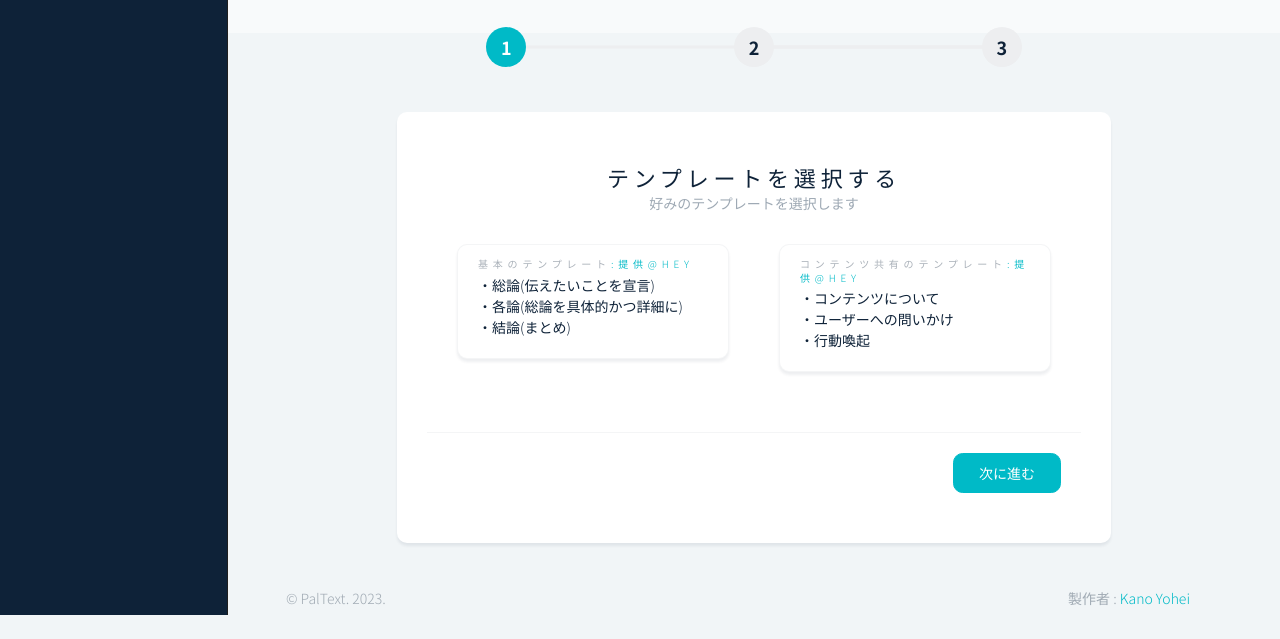
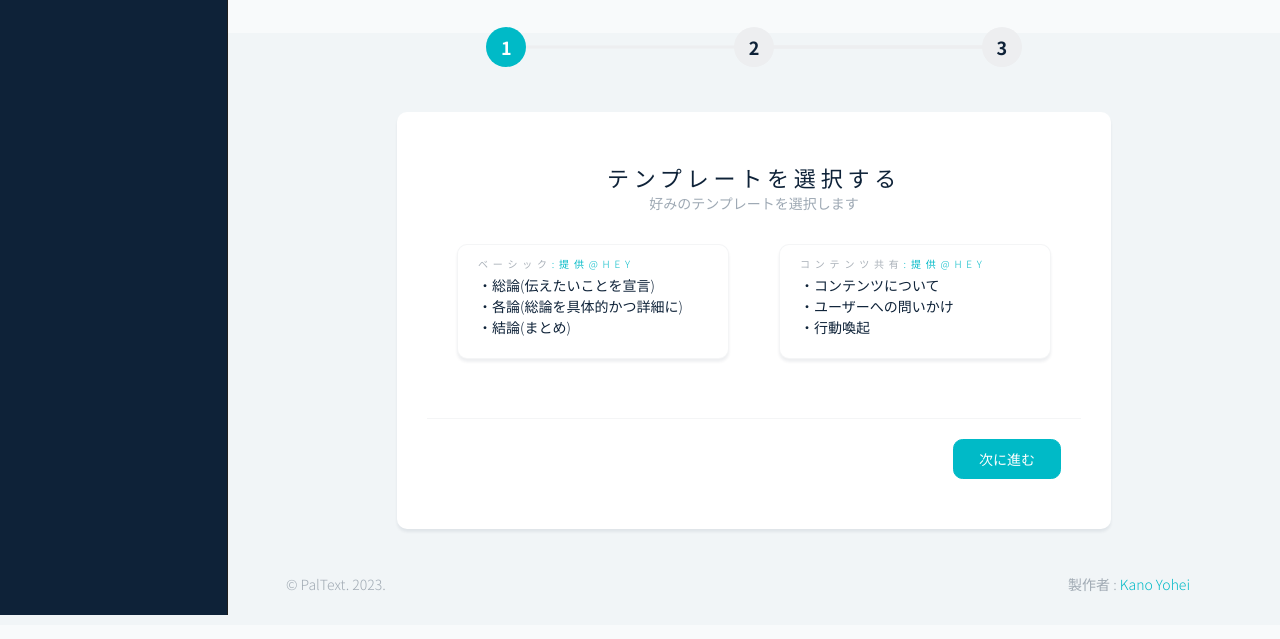
Before and after one commit to sanflat/pal-text, a plain HTML site: page tweet-template.html in a window 1280 px wide. Shown: the part 185-824 px from the top of the page. Drawn offline with Linux system fonts and the light colour scheme.

Commit message:
update:ツイートテンプレート：テンプレート名の修正

```diff
--- a/tweet-template.html
+++ b/tweet-template.html
@@ -282,7 +282,7 @@
                                                         <div class="card template mx-3">
                                                             <input type="hidden" value="1"/>
                                                             <div class="card-body">
-                                                                <h6 class="card-subtitle mb-1 text-muted text-uppercase">基本のテンプレート<a href="#">:提供@Hey</a></h6>
+                                                                <h6 class="card-subtitle mb-1 text-muted text-uppercase">ベーシック<a href="https://twitter.com/hey9woz">:提供@Hey</a></h6>
                                                                 <p class="card-text">
                                                                     ・総論(伝えたいことを宣言)<br>
                                                                     ・各論(総論を具体的かつ詳細に)<br>
@@ -295,7 +295,7 @@
                                                         <div class="card template mx-3">
                                                             <input type="hidden" value="2"/>
                                                             <div class="card-body">
-                                                                <h6 class="card-subtitle mb-1 text-muted text-uppercase">コンテンツ共有のテンプレート<a href="#">:提供@Hey</a></h6>
+                                                                <h6 class="card-subtitle mb-1 text-muted text-uppercase">コンテンツ共有<a href="https://twitter.com/hey9woz">:提供@Hey</a></h6>
                                                                 <p class="card-text">
                                                                     ・コンテンツについて<br>
                                                                     ・ユーザーへの問いかけ<br>
```
